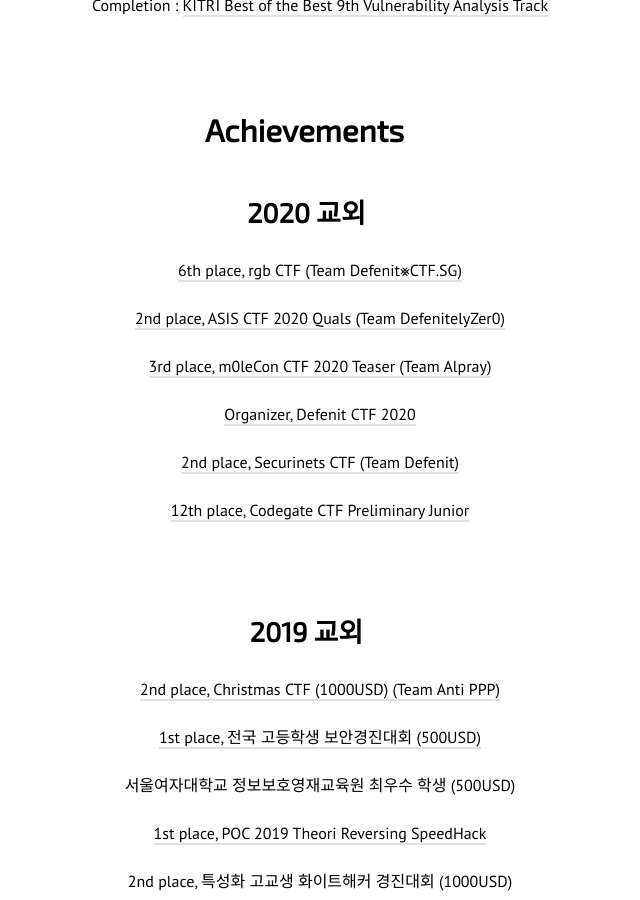
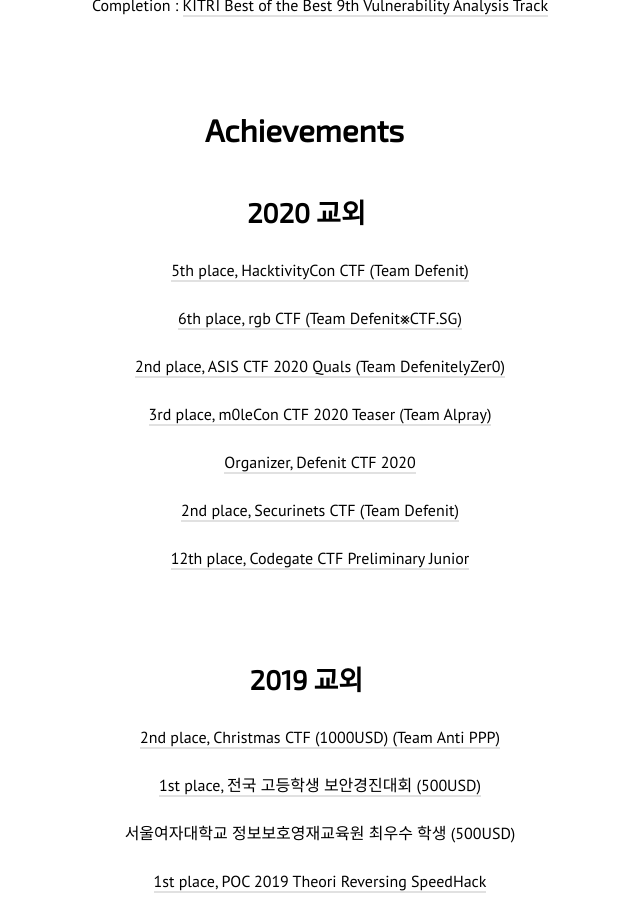
Before and after one commit to realsung/realsung.github.io, a Jekyll site: the page built from about.markdown, in a window 1280 px wide and 900 px high, scrolled down 670 px. Shown: the whole window, without its empty margins (320-960 px from the left). Built offline with Jekyll 4.4.1, drawn with Linux system fonts in a browser that asks for light colours; nearby versions of some CDN libraries.

Commit message:
update about

```diff
--- a/about.markdown
+++ b/about.markdown
@@ -30,6 +30,8 @@
 ## Achievements
 
 ### 2020 교외
+
+[5th place, HacktivityCon CTF (Team Defenit)](https://ctftime.org/event/1101)
 
 [6th place, rgb CTF (Team Defenit⨳CTF.SG)](https://ctftime.org/event/1042)
 
```
